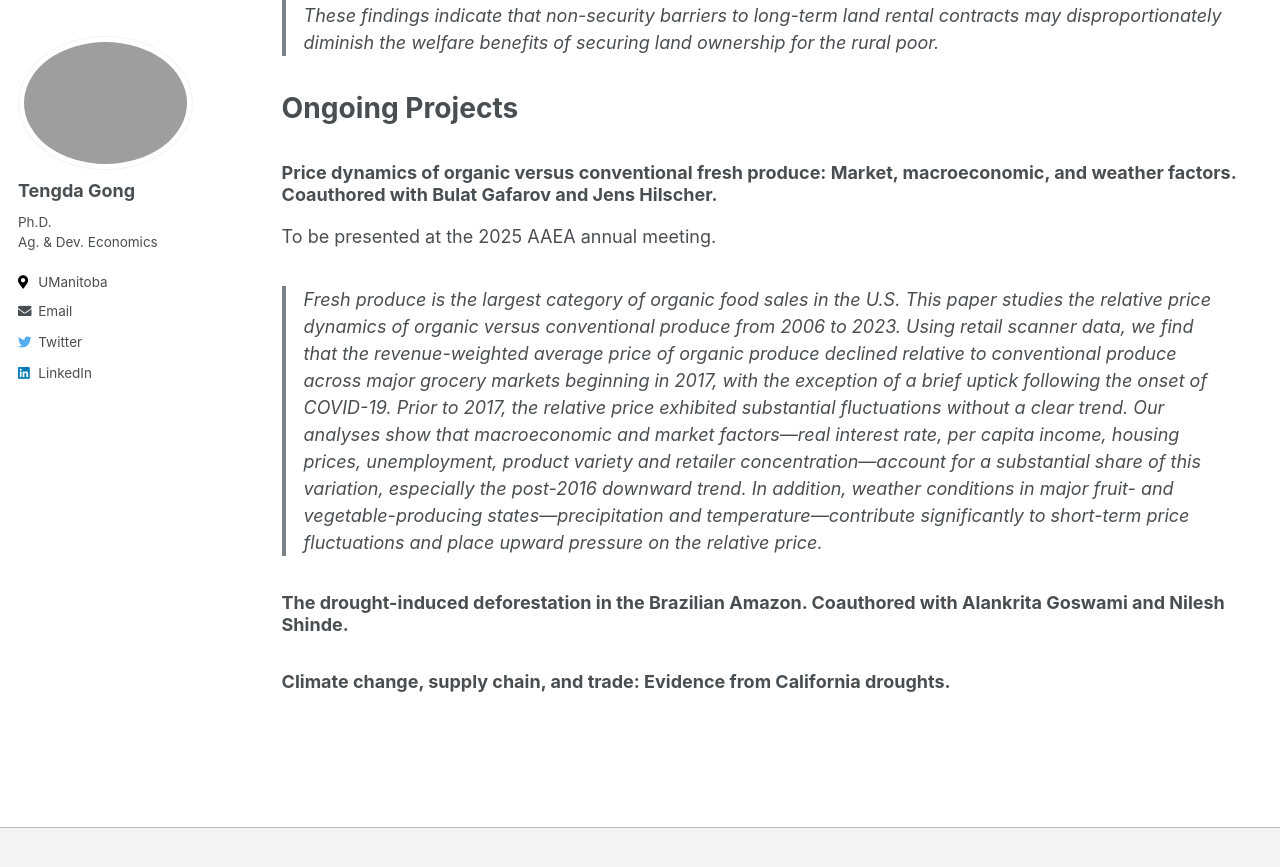
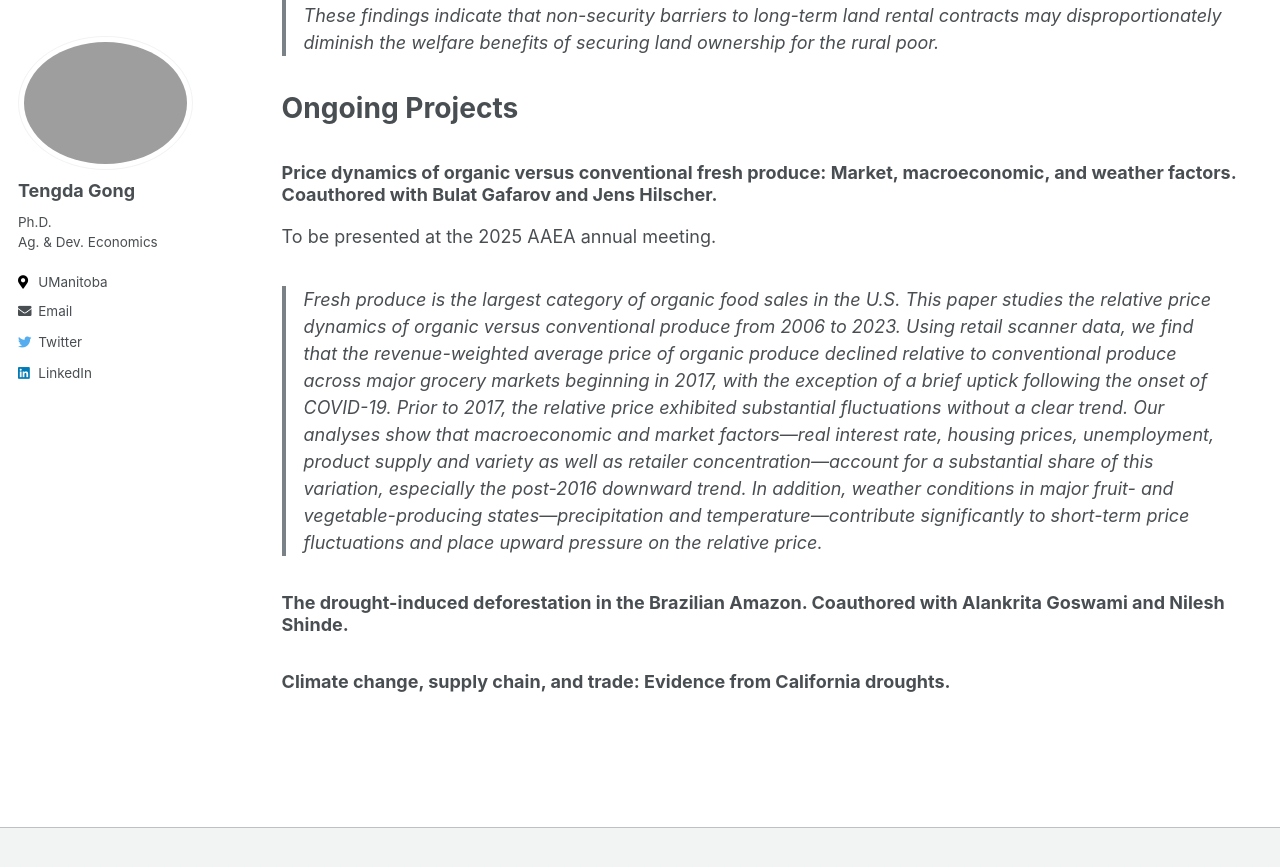
Before and after one commit to tendakung/tendakung.github.io, a Jekyll site: the page built from _pages/research.md, in a window 1280 px wide and 900 px high, scrolled down 1941 px. Shown: the top 867 px of the window. Built offline with Jekyll 4.4.1, drawn with Linux system fonts in a browser that asks for light colours.

Commit message:
Update research.md

```diff
--- a/_pages/research.md
+++ b/_pages/research.md
@@ -27,7 +27,7 @@ This paper employs a multi-agent simulation approach to investigate the extent t
 
 ### Price dynamics of organic versus conventional fresh produce: Market, macroeconomic, and weather factors. Coauthored with Bulat Gafarov and Jens Hilscher.
 To be presented at the 2025 AAEA annual meeting.
-> Fresh produce is the largest category of organic food sales in the U.S. This paper studies the relative price dynamics of organic versus conventional produce from 2006 to 2023. Using retail scanner data, we find that the revenue-weighted average price of organic produce declined relative to conventional produce across major grocery markets beginning in 2017, with the exception of a brief uptick following the onset of COVID-19. Prior to 2017, the relative price exhibited substantial fluctuations without a clear trend. Our analyses show that macroeconomic and market factors---real interest rate, per capita income, housing prices, unemployment, product variety and retailer concentration---account for a substantial share of this variation, especially the post-2016 downward trend. In addition, weather conditions in major fruit- and vegetable-producing states---precipitation and temperature---contribute significantly to short-term price fluctuations and place upward pressure on the relative price.
+> Fresh produce is the largest category of organic food sales in the U.S. This paper studies the relative price dynamics of organic versus conventional produce from 2006 to 2023. Using retail scanner data, we find that the revenue-weighted average price of organic produce declined relative to conventional produce across major grocery markets beginning in 2017, with the exception of a brief uptick following the onset of COVID-19. Prior to 2017, the relative price exhibited substantial fluctuations without a clear trend. Our analyses show that macroeconomic and market factors---real interest rate, housing prices, unemployment, product supply and variety as well as retailer concentration---account for a substantial share of this variation, especially the post-2016 downward trend. In addition, weather conditions in major fruit- and vegetable-producing states---precipitation and temperature---contribute significantly to short-term price fluctuations and place upward pressure on the relative price.
 
 ### The drought-induced deforestation in the Brazilian Amazon. Coauthored with Alankrita Goswami and Nilesh Shinde.
 
```
